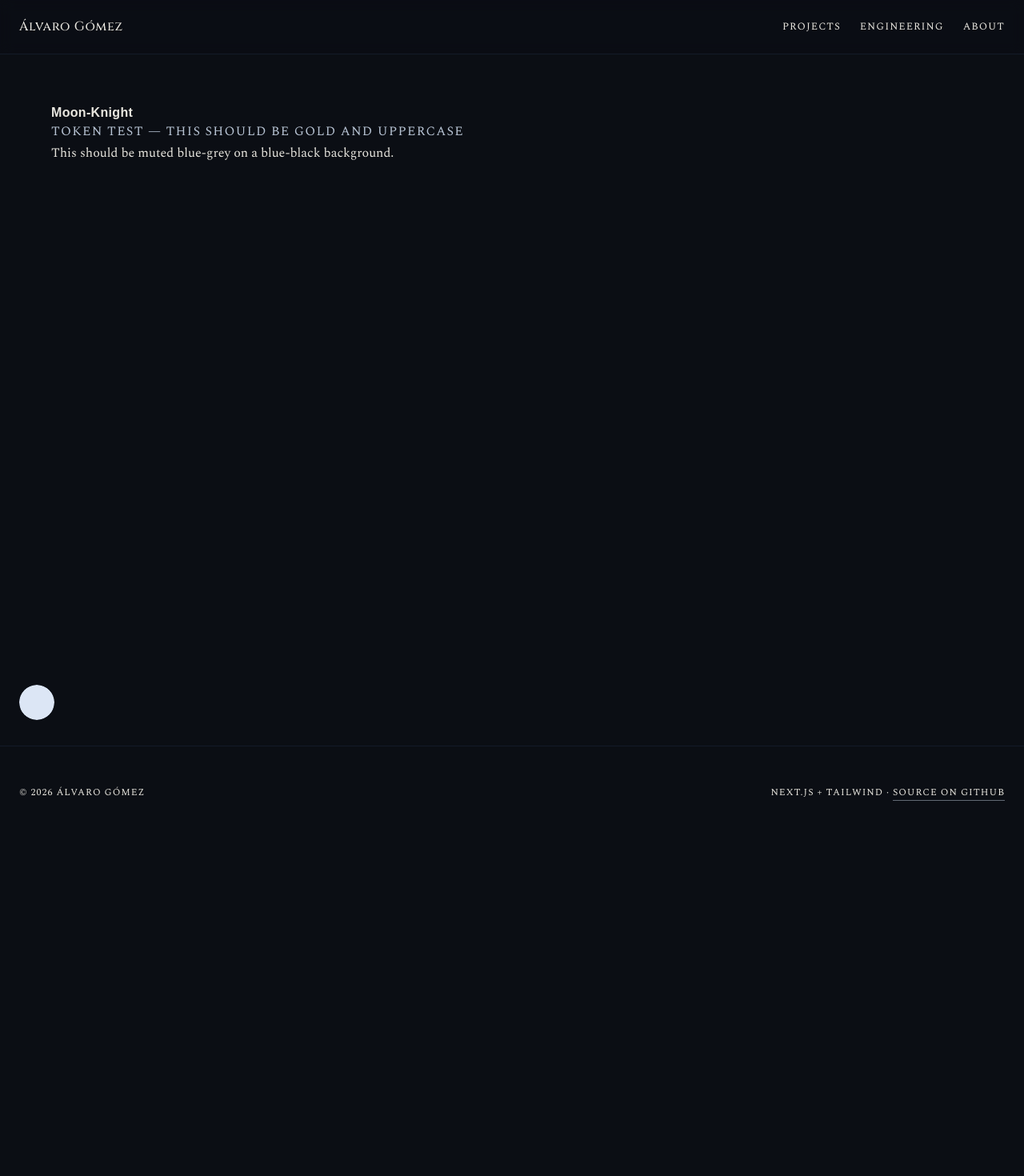
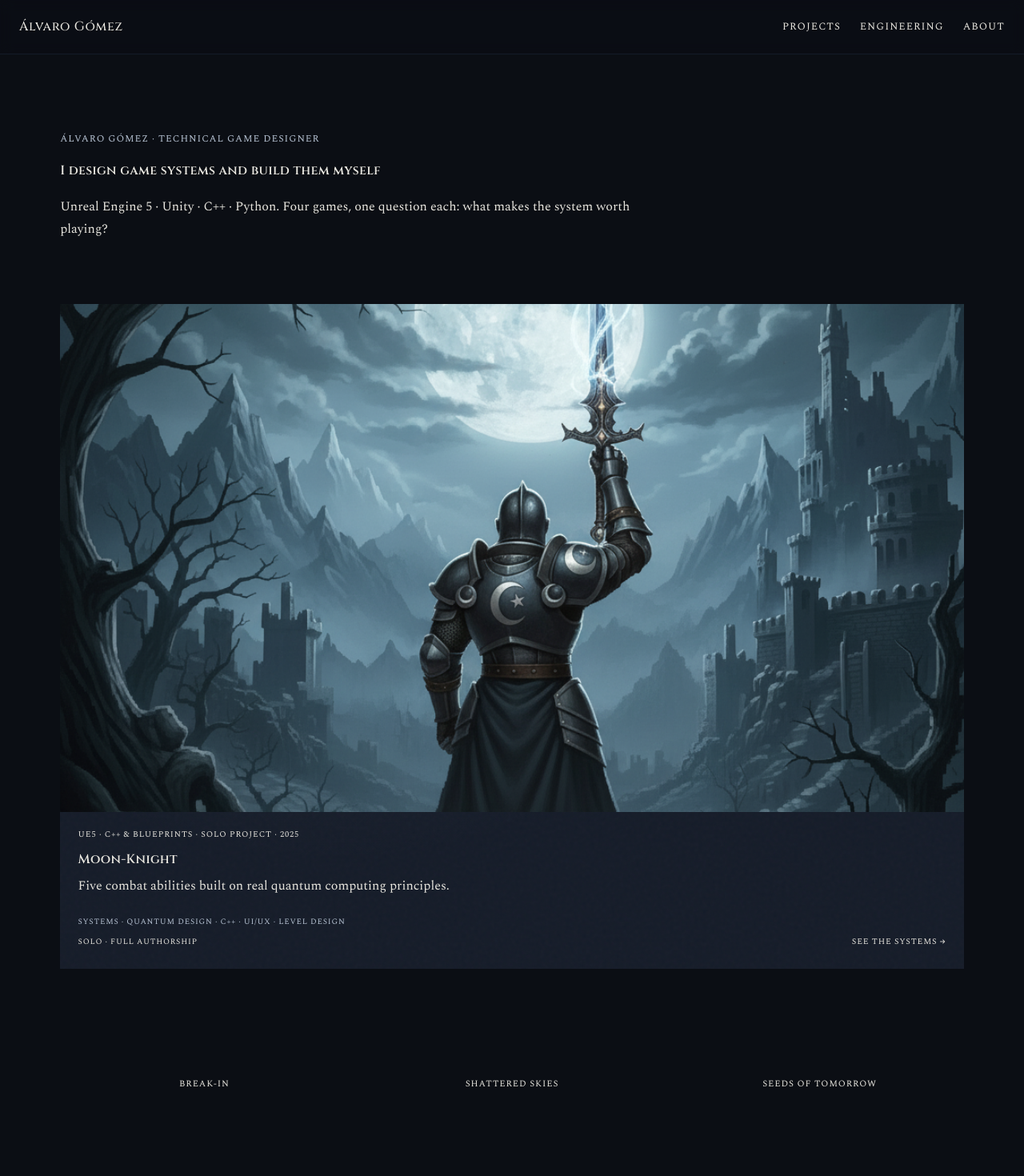
Before and after one commit to alvarogope/portfolio, a Next.js app: page / in a window 1280 px wide. Shown: the top 1470 px of the page at 80% size. Before the commit the page ends 1050 px from the top, so only its background shows below. Built offline with nearby package versions, Linux system fonts and the light colour scheme; a web font is replaced by a local one.

Commit message:
Homepage: gateway cards, balanced grid, Cinzel titles

```diff
--- a/src/app/page.tsx
+++ b/src/app/page.tsx
@@ -1,13 +1,50 @@
+import type { Metadata } from "next";
+import { games } from "@/content/games";
+import ProjectGateway from "@/components/cards/ProjectGateway";
+
+export const metadata: Metadata = {
+  title: "Álvaro Gómez | Technical Designer",
+  description: "I design game systems and build them myself. Unreal Engine 5, Unity, C++, Python.",
+};
+
+// Map slugs to their poster (only Moon-Knight has one so far)
+const posters: Record<string, string> = {
+  "moon-knight": "/images/moon-knight/poster.png",
+};
+
 export default function Home() {
   return (
-    <main style={{ minHeight: "100vh", padding: "4rem" }}>
-      <h1>Moon-Knight</h1>
-      <p className="mono" style={{ color: "var(--color-lunar-gold)" }}>
-        Token test — this should be gold and uppercase
-      </p>
-      <p style={{ color: "var(--color-mist)" }}>
-        This should be muted blue-grey on a blue-black background.
-      </p>
+    <main style={{ maxWidth: "min(92vw, 78rem)", margin: "0 auto", padding: "clamp(3rem, 8vw, 6rem) 1.5rem" }}>
+      {/* Hero */}
+      <section style={{ marginBottom: "clamp(3rem, 7vw, 5rem)", maxWidth: "48rem" }}>
+        <p className="mono" style={{ fontSize: "0.75rem", color: "var(--color-silver)", marginBottom: "1.25rem" }}>
+          Álvaro Gómez · Technical Game Designer
+        </p>
+        <h1 style={{ fontSize: "var(--text-hero)", margin: 0, lineHeight: 1.05, fontFamily: "var(--font-hero)" }}>
+          I design game systems and build them myself
+        </h1>
+        <p style={{ fontSize: "var(--text-lg)", color: "var(--color-mist)", marginTop: "1.5rem" }}>
+          Unreal Engine 5 · Unity · C++ · Python. Four games, one question each: what makes the system worth playing?
+        </p>
+      </section>
+
+      {/* Project grid */}
+      <section
+        style={{
+          display: "grid",
+          gridTemplateColumns: "repeat(3, 1fr)",
+          gap: "1.5rem",
+        }}
+      >
+        {games.map((p, i) => (
+          <ProjectGateway
+            key={p.slug}
+            project={p}
+            posterSrc={posters[p.slug]}
+            featured={i === 0}
+          />
+        ))}
+      </section>
     </main>
   );
 }
--- /dev/null
+++ b/src/components/cards/ProjectGateway.tsx
@@ -0,0 +1,72 @@
+import Link from "next/link";
+import Image from "next/image";
+import type { Project } from "@/content/schema";
+
+/* The homepage "character-select" card. Shows the four wayfinding
+   signals: systems hook, disciplines, scope, and a routing verb —
+   so a recruiter knows what each project is and why to click before
+   clicking. Pillars render larger; the fourth card is standard. */
+
+export default function ProjectGateway({
+  project: p,
+  posterSrc,
+  featured = false,
+}: {
+  project: Project;
+  posterSrc?: string;
+  featured?: boolean;
+}) {
+  return (
+    <Link
+      href={`/${p.slug}`}
+      className="panel"
+      style={{
+        display: "flex",
+        flexDirection: "column",
+        border: "1px solid color-mix(in srgb, var(--color-mist) 20%, transparent)",
+        overflow: "hidden",
+        textDecoration: "none",
+        transition: "border-color 0.25s var(--ease-soft, ease), transform 0.25s var(--ease-soft, ease)",
+        gridColumn: featured ? "1 / -1" : "span 1",
+      }}
+    >
+      {/* Poster */}
+      <div style={{ position: "relative", aspectRatio: featured ? "16 / 9" : "3 / 2", background: "var(--color-void)" }}>
+        {posterSrc ? (
+          <Image src={posterSrc} alt={p.posterAlt} fill sizes="(max-width: 800px) 90vw, 45vw" style={{ objectFit: "cover" }} />
+        ) : (
+          <div style={{ display: "flex", alignItems: "center", justifyContent: "center", height: "100%", color: "var(--color-mist)" }}>
+            <span className="mono" style={{ fontSize: "0.7rem" }}>{p.title}</span>
+          </div>
+        )}
+      </div>
+
+      {/* Body */}
+      <div style={{ padding: "1.25rem 1.4rem 1.5rem", display: "flex", flexDirection: "column", gap: "0.75rem", flex: 1 }}>
+        <span className="mono" style={{ fontSize: "0.65rem", color: "var(--color-mist)" }}>
+          {p.eyebrow}
+        </span>
+
+        <h3 style={{ fontSize: featured ? "var(--text-xl)" : "var(--text-lg)", margin: 0, fontFamily: "var(--font-hero)" }}>{p.title}</h3>
+
+        <p style={{ margin: 0, color: "var(--color-moonlight)", lineHeight: 1.55 }}>
+          {p.systemsHook}
+        </p>
+
+        <div style={{ marginTop: "auto", paddingTop: "0.75rem", display: "flex", flexDirection: "column", gap: "0.5rem" }}>
+          <span className="mono" style={{ fontSize: "0.62rem", color: "var(--color-silver)" }}>
+            {p.disciplines}
+          </span>
+          <div style={{ display: "flex", justifyContent: "space-between", alignItems: "center", gap: "1rem" }}>
+            <span className="mono" style={{ fontSize: "0.62rem", color: "var(--color-mist)" }}>
+              {p.scope}
+            </span>
+            <span className="mono" style={{ fontSize: "0.65rem", color: "var(--color-gold)" }}>
+              {p.routingVerb} →
+            </span>
+          </div>
+        </div>
+      </div>
+    </Link>
+  );
+}
```
